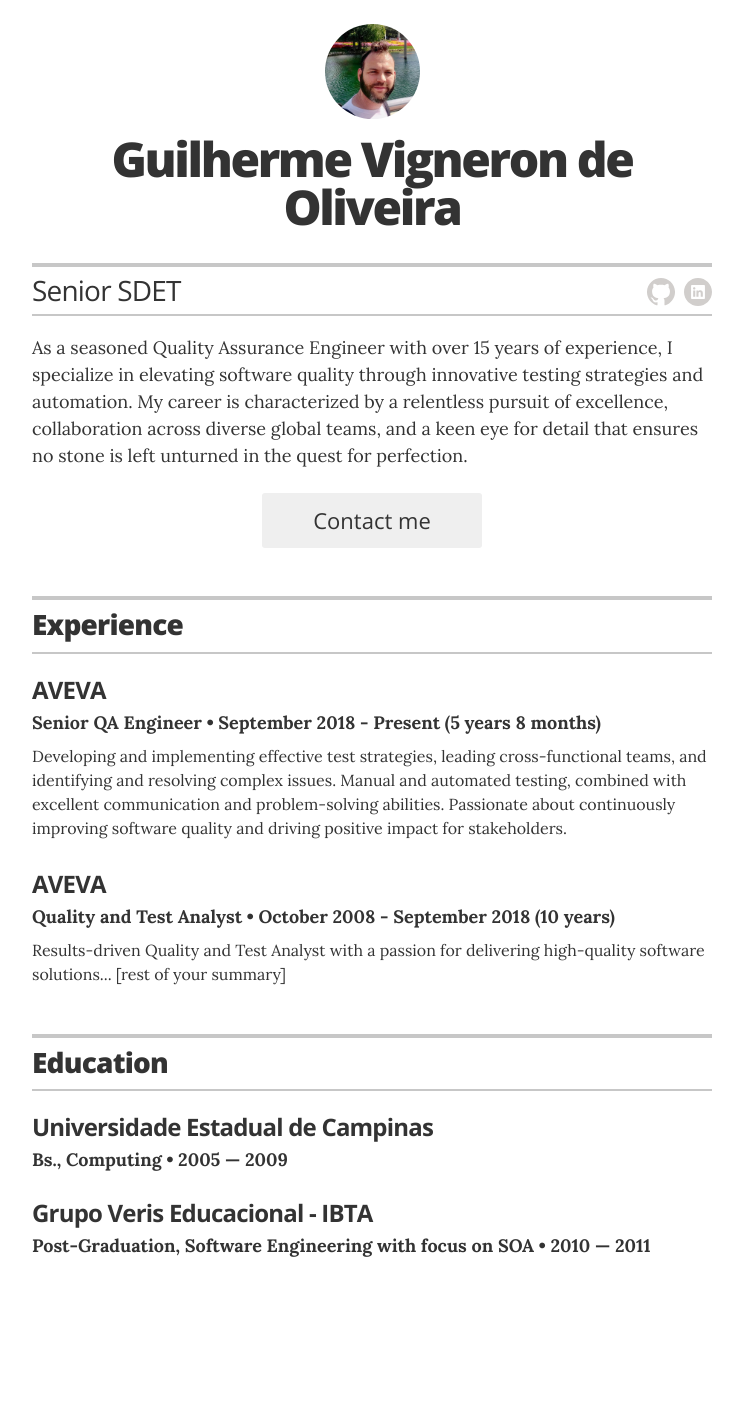
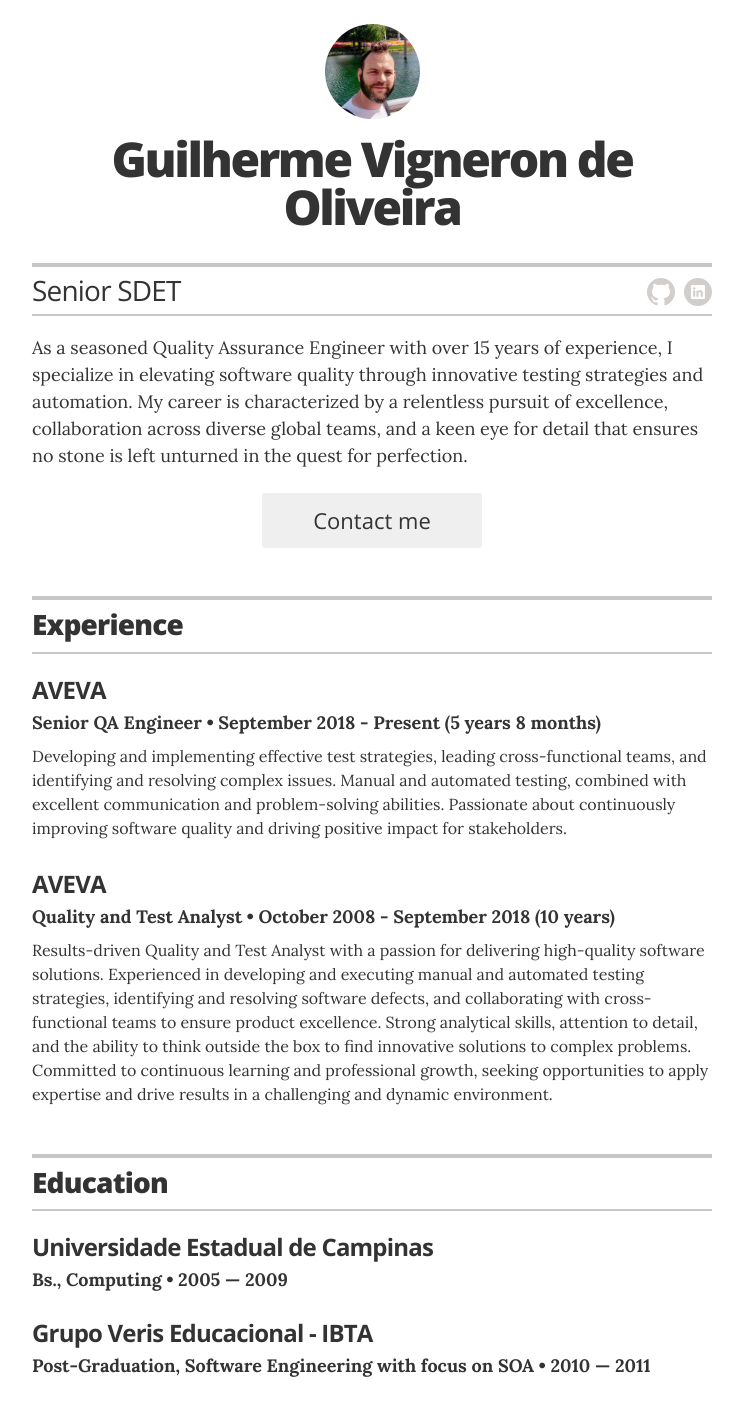
Before and after one commit to guilhermevigneron/guilhermevigneron.github.io, a Jekyll site: the page built from index.html, in a window 1280 px wide. Shown: the whole page, without its empty margins (268-1011 px from the left). Built offline with Jekyll 4.4.1, drawn with Linux system fonts in a browser that asks for light colours; before the commit the page ends 1303 px from its top, so only the background shows below that.

Commit message:
update text

```diff
--- a/_data/experience.yml
+++ b/_data/experience.yml
@@ -17,7 +17,7 @@
   position: Quality and Test Analyst
   duration: "October 2008 - September 2018 (10 years)"
   summary: |
-    Results-driven Quality and Test Analyst with a passion for delivering high-quality software solutions... [rest of your summary]
+    Results-driven Quality and Test Analyst with a passion for delivering high-quality software solutions. Experienced in developing and executing manual and automated testing strategies, identifying and resolving software defects, and collaborating with cross-functional teams to ensure product excellence. Strong analytical skills, attention to detail, and the ability to think outside the box to find innovative solutions to complex problems. Committed to continuous learning and professional growth, seeking opportunities to apply expertise and drive results in a challenging and dynamic environment.
   responsibilities:
     - Continuous integration automated tests on InduSoft Web Studio.
     - Develop automated tests for our HTML 5 solution using Selenium and C#.
```
